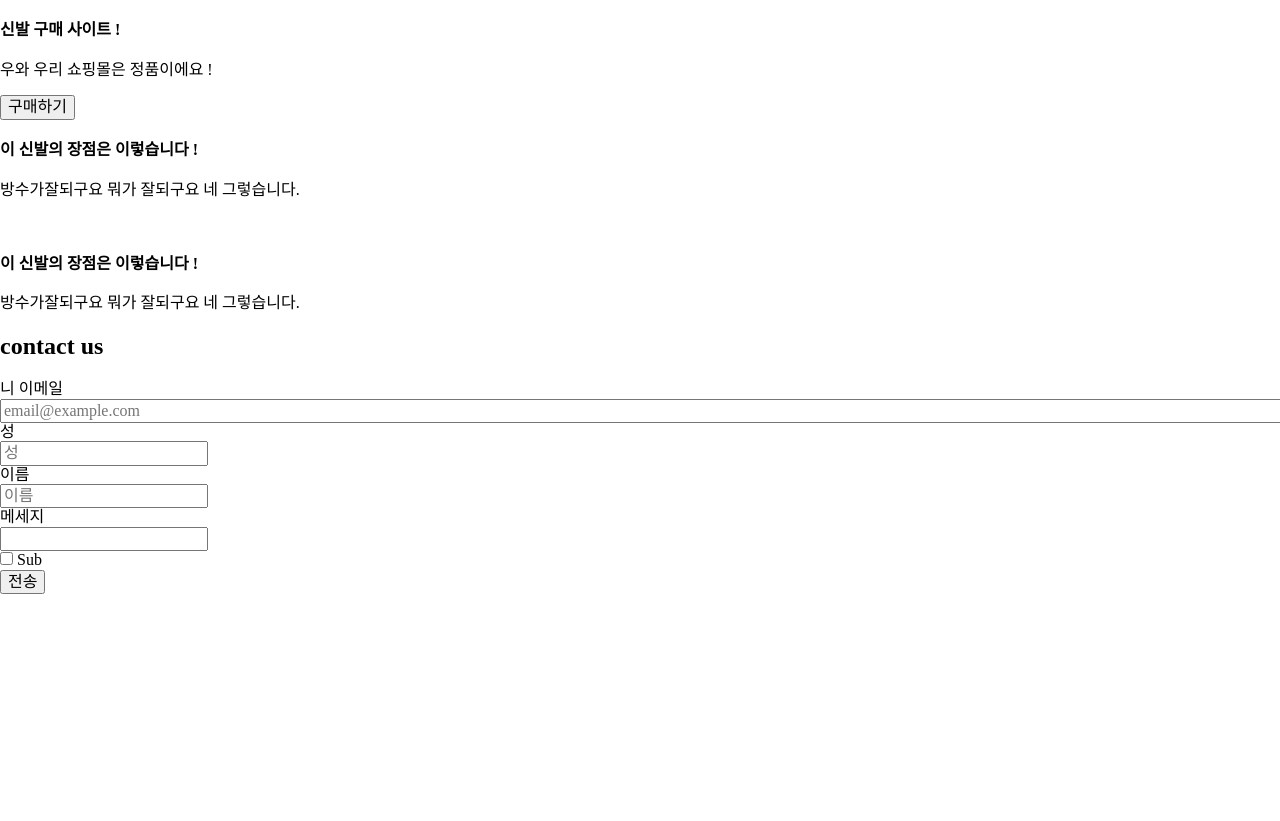
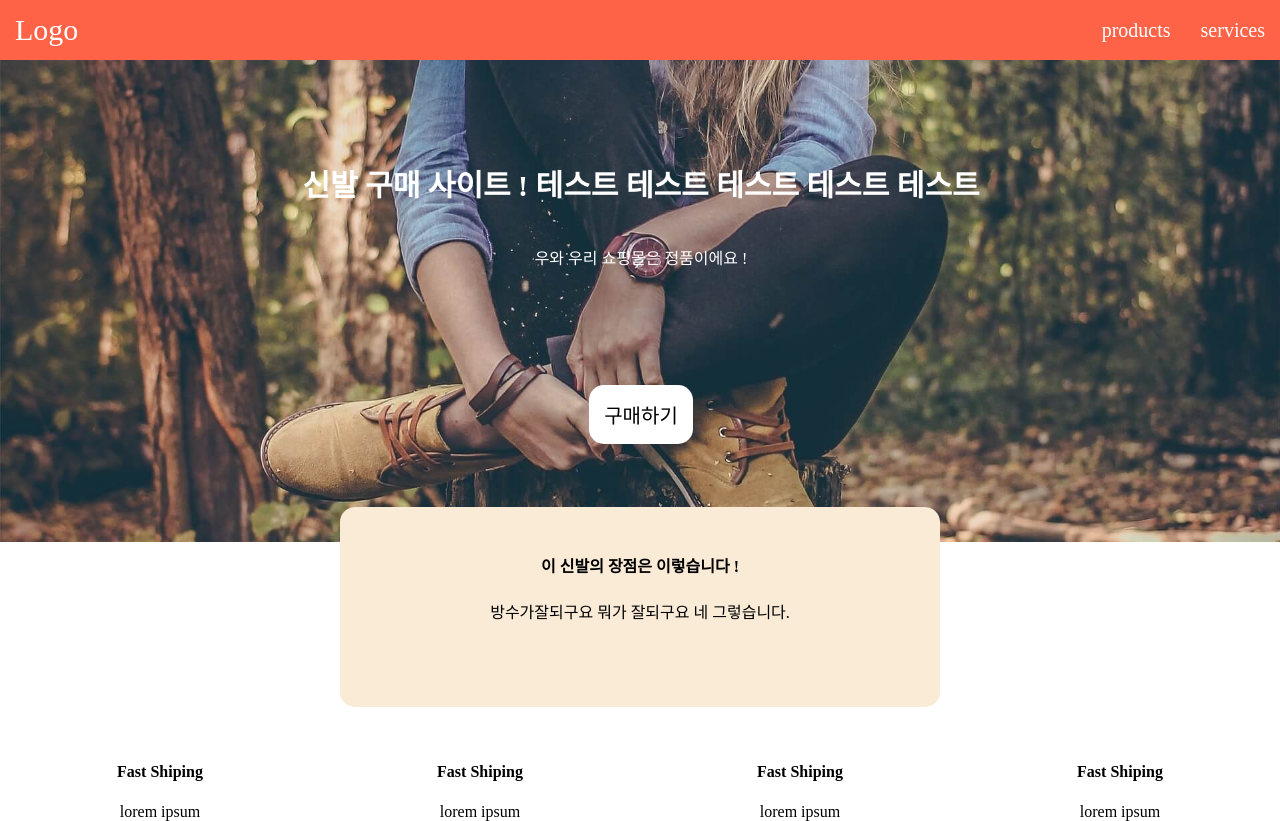
Before and after one commit to LAC-LK1/HTML-CSS, a plain HTML site: page layout2.html in a window 1280 px wide. Drawn offline with Linux system fonts and the light colour scheme.

Commit message:
플렉스 박스 연습

```diff
--- a/layout2.html
+++ b/layout2.html
@@ -8,8 +8,14 @@
     <title>Document</title>
   </head>
   <body>
+    <div>
+      <div class="flex-box">
+        <div class="flex-item">Logo</div>
+        <div class="flex-item">products</div>
+        <div class="flex-item">services</div>
+      </div>
       <div class="main-background">
-      <h4 class="main-title">신발 구매 사이트 !</h4>
+        <h4 class="main-title">신발 구매 사이트 ! 테스트 테스트 테스트 테스트 테스트</h4>
         <p class="main-sub">우와 우리 쇼핑몰은 정품이에요 !</p>
         <button class="main-button">구매하기</button>
       </div>
@@ -17,43 +23,30 @@
         <h4>이 신발의 장점은 이렇습니다 !</h4>
         <p>방수가잘되구요 뭐가 잘되구요 네 그렇습니다.</p>
       </div>
-    <br />
-    <div class="sub-desc">
-      <h4>이 신발의 장점은 이렇습니다 !</h4>
-      <p>방수가잘되구요 뭐가 잘되구요 네 그렇습니다.</p>
     </div>
 
-    <form class="join-form">
-      <div class="email-box">
-        <h2>contact us</h2>
-        <div>니 이메일</div>
-        <input class="email-input" style="width: 100%" class="join-email" type="email" placeholder="email@example.com" required />
+    <div class="flex-hw">
+      <div class="flex-hw-item">
+        <h4>Fast Shiping</h4>
+        <div>lorem ipsum</div>
       </div>
-
-      <div class="name-box">
-        <div class="first-box">
-          <div>성</div>
-          <input type="text" placeholder="성" required />
+      <div class="flex-hw-item">
+        <h4>Fast Shiping</h4>
+        <div>lorem ipsum</div>
       </div>
-
-        <div class="second-box">
-          <div>이름</div>
-          <input type="text" placeholder="이름" required />
+      <div class="flex-hw-item">
+        <h4>Fast Shiping</h4>
+        <div>lorem ipsum</div>
+      </div>
+      <div class="flex-hw-item">
+        <h4>Fast Shiping</h4>
+        <div>lorem ipsum</div>
       </div>
     </div>
-
-      <div class="message-box">
-        <div>메세지</div>
-        <input class="message--box" type="text" required />
+    <div class="flex-box-media">
+      <div class="flex-item">Logo</div>
+      <div class="flex-item">products</div>
+      <div class="flex-item">services</div>
     </div>
-
-      <div class="footer">
-        <div class="checkbox">
-          <input class="checkbox-btn" type="checkbox" />
-          <span class="sub">Sub</span>
-        </div>
-        <button class="send">전송</button>
-      </div>
-    </form>
   </body>
 </html>
--- a/style.css
+++ b/style.css
@@ -1,73 +1,126 @@
-@import "reset.css";
-
 body {
   margin: 0;
   height: 100vh;
 }
 
-img {
-  width: 60px;
+.flex-box {
+  display: flex;
+  align-items: center;
   height: 60px;
+  background-color: tomato;
+  color: white;
 }
 
-.cart-table td,
-.cart-table th {
-  padding: 15px;
-  border-bottom: 1px solid darkblue;
+.flex-box > div:first-child {
+  font-size: 30px;
+  flex-grow: 2;
 }
 
-h3 {
+.flex-box-media {
+  display: flex;
+  align-items: center;
+  height: 60px;
+  background-color: tomato;
+  color: white;
+}
+
+.flex-box-media > div:first-child {
+  font-size: 30px;
+  flex-grow: 2;
+}
+
+.flex-item {
+  margin: 15px;
+  font-size: 20px;
+}
+
+.main-background {
+  width: 100%;
+  height: 60vh;
+  background-image: url("img/shoes.jpeg");
+  background-size: cover;
+  background-repeat: no-repeat;
+  background-position: center;
+  padding: 1px;
   text-align: center;
 }
 
-.money {
-  color: red;
+.main-title {
+  color: white;
+  font-size: 30px;
+  margin-top: 100px;
 }
 
-.cart-background {
-  width: 100%;
-  background-color: #c2d3de;
-  padding: 30px;
+.main-sub {
+  color: white;
 }
 
-.cart-table {
-  width: 100%;
-  max-width: 700px;
-
-  margin: auto;
+.main-button {
+  padding: 15px;
+  font-size: 20px;
   background-color: white;
-  border-radius: 10px;
-  border-collapse: collapse;
+  border: none;
+  border-radius: 15px;
+  position: relative;
+  top: 100px;
 }
 
-.cart-table th:nth-child(2) {
-  width: 400px;
+.sub-desc {
+  width: 80%;
+  max-width: 600px;
+  height: 200px;
+  margin: auto;
+  padding-top: 25px;
+  box-sizing: border-box;
+  text-align: center;
+  position: relative;
+  top: -35px;
+  border-radius: 15px;
+  background-color: antiquewhite;
 }
 
-.cell-long {
-  width: 700px;
+@media screen and (max-width: 1920px) {
+  .flex-box-media {
+    display: none;
+  }
 }
 
-.btn-box {
-  width: 100%;
-  max-width: 700px;
-  margin: auto;
+@media screen and (max-width: 1200px) {
+  .main-title {
+    font-size: 25px;
+  }
+  .flex-hw {
+    flex-wrap: wrap;
+  }
+  .flex-hw-item {
+    margin: 15px;
+    width: 45%;
+  }
 }
 
-.btn-box {
-  margin-top: 25px;
-  text-align: right;
-}
-.buy {
-  padding: 15px;
-  background-color: tomato;
-  color: white;
-  box-sizing: border-box;
-  border-radius: 15px;
-  cursor: pointer;
+@media screen and (max-width: 576px) {
+  .main-title {
+    font-size: 20px;
+  }
+  .flex-hw-item {
+    margin: 15px;
+    width: 100%;
+  }
+  .flex-box {
+    display: none;
+  }
+  .flex-box-media {
+    display: flex;
+  }
 }
 
-.buy:hover {
-  color: aquamarine;
-  text-decoration: underline;
+.flex-hw {
+  display: flex;
+  justify-content: space-around;
+  align-items: center;
+  width: 100%;
 }
+
+.flex-hw-item {
+  text-align: center;
+}
```
Lines whose indentation alone changed are shown as unchanged.
